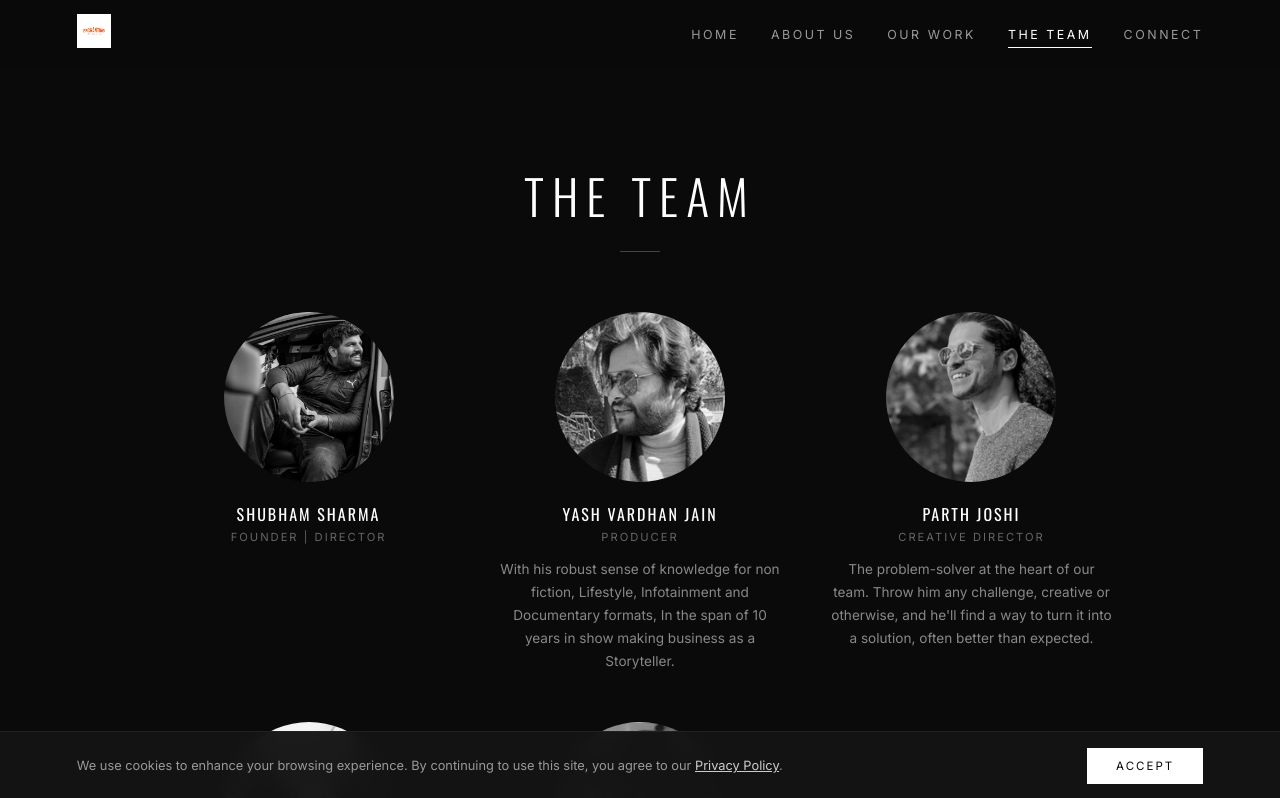
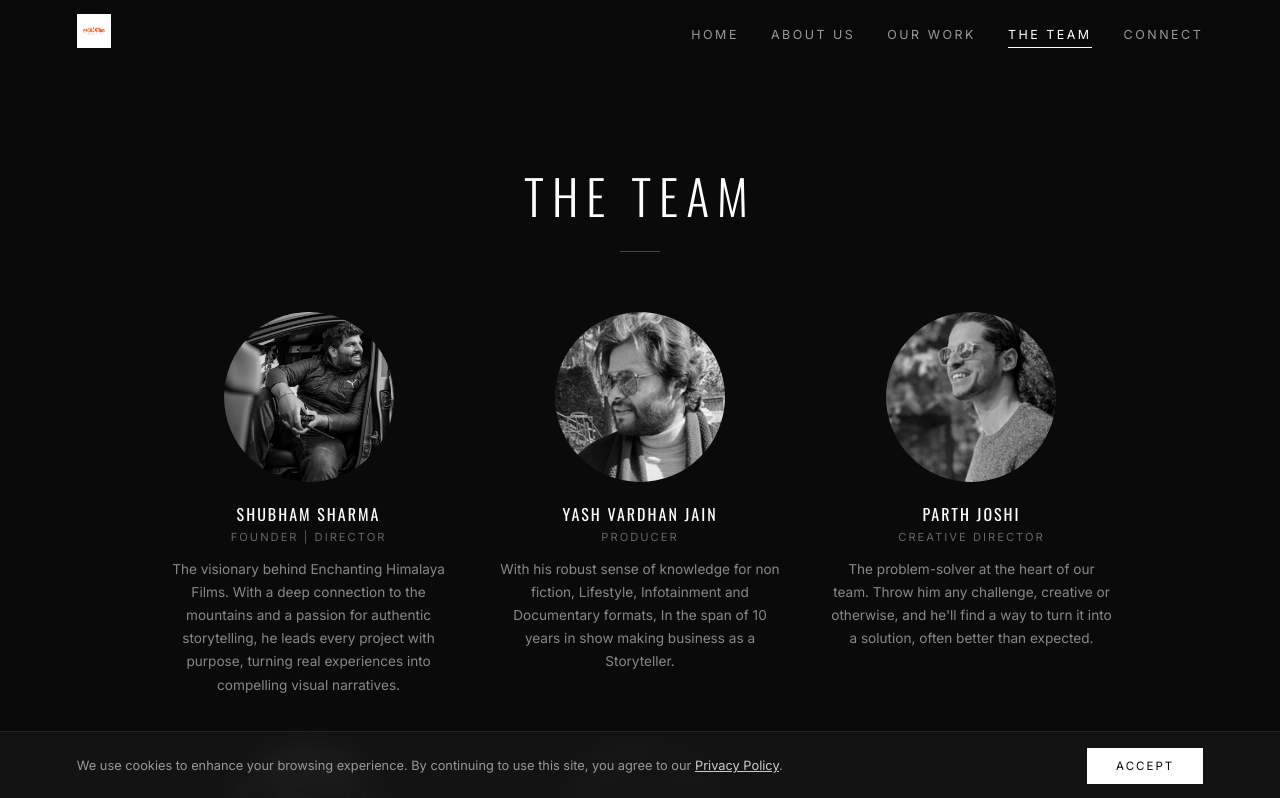
Before and after one commit to satyam710-websites/enchanting-himalaya-films, a React (Vite) app: page /#/team in a window 1280 px wide. Shown: the top 798 px of the page. Built offline with nearby package versions, Linux system fonts and the light colour scheme.

Commit message:
Fix clientele, add cookie consent, privacy policy, justify text

```diff
--- a/src/pages/TeamPage.jsx
+++ b/src/pages/TeamPage.jsx
@@ -5,7 +5,7 @@ const team = [
     name: 'Shubham Sharma',
     role: 'Founder | Director',
     photo: 'shubham.png',
-    bio: '',
+    bio: 'The visionary behind Enchanting Himalaya Films. With a deep connection to the mountains and a passion for authentic storytelling, he leads every project with purpose, turning real experiences into compelling visual narratives.',
   },
   {
     name: 'Yash Vardhan Jain',
```
